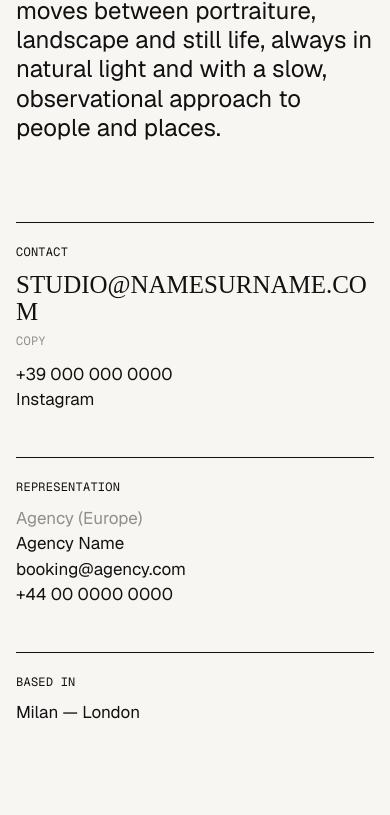
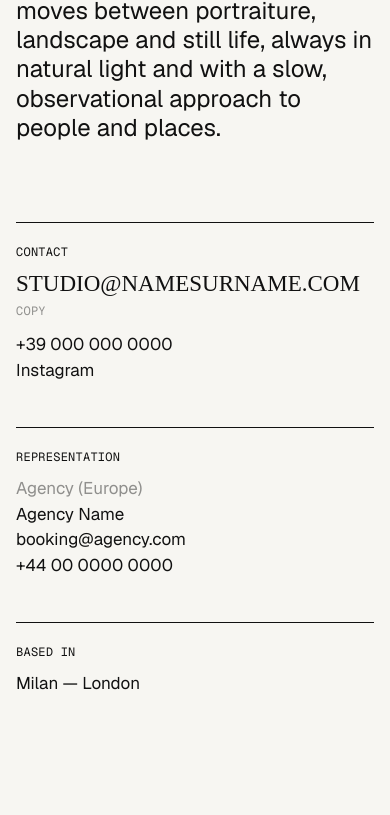
Before and after one commit to antoniooodev/photography-portfolio, a plain HTML site: page info.html in a window 390 px wide. Shown: the part 924-1739 px from the top of the page. Drawn offline with nearby package versions, Linux system fonts and the light colour scheme; a web font is replaced by a local one.

Commit message:
Fit the info page email to its column
Size the email address in JS so it fills its column on one line at any
length, instead of a fixed size that broke it mid-word on some screens,
and stack the info rows on tablets held upright where the column is
narrow.

```diff
--- a/css/style.css
+++ b/css/style.css
@@ -576,13 +576,15 @@ a:hover > .swap > span + span, .swap:hover > span + span { transform: none; }
   gap: 6px 16px;
   margin-bottom: 12px;
 }
+/* the font size is set in JS so the address fits its column on one line */
 .email .u {
   font-family: var(--font-display);
-  font-size: clamp(20px, 2.1vw, 36px);
+  font-size: 24px;
   line-height: 1.1;
   text-transform: uppercase;
-  overflow-wrap: anywhere;
+  white-space: nowrap;
 }
+.email .u.is-wrapping { white-space: normal; overflow-wrap: anywhere; }
 .copy { color: var(--muted); transition: color 0.2s ease; }
 .copy:hover { color: var(--fg); }
 
@@ -645,6 +647,11 @@ a:hover > .swap > span + span, .swap:hover > span + span { transform: none; }
   .row { grid-template-columns: 7em minmax(0, 1fr); }
 }
 
+/* tablets held upright: the text column is narrow, labels go above */
+@media (max-width: 900px) {
+  .row { grid-template-columns: minmax(0, 1fr); gap: 10px; }
+}
+
 @media (max-width: 700px), (max-height: 500px) and (orientation: landscape) {
   :root { --edge: 16px; --airy: 7vw; }
 
@@ -683,7 +690,6 @@ a:hover > .swap > span + span, .swap:hover > span + span { transform: none; }
   .about__content { padding: 0 var(--gutter) 100px; }
   .about__head { min-height: 0; padding: 40px 0 72px; gap: 20px; }
   .about__name { font-size: 19vw; }
-  .email .u { font-size: 6.4vw; }
   .about__bio { margin-bottom: 80px; }
   .row { grid-template-columns: minmax(0, 1fr); gap: 10px; padding-bottom: 44px; }
   .marquee { padding-bottom: 64px; }
@@ -700,7 +706,6 @@ a:hover > .swap > span + span, .swap:hover > span + span { transform: none; }
   .about { grid-template-columns: repeat(2, minmax(0, 1fr)); }
   .about__media { position: sticky; height: 100vh; height: 100svh; }
   .about__name { font-size: 9vw; }
-  .email .u { font-size: 3vw; }
   .lightbox img { max-height: calc(100vh - 110px); }
 }
 
--- a/js/main.js
+++ b/js/main.js
@@ -562,6 +562,7 @@
     var bio = el("p", { class: "about__bio" }, words);
 
     // Email with a copy button.
+    var emailLink = link("mailto:" + site.email, site.email);
     var copy = null;
     if (navigator.clipboard) {
       copy = el("button", { type: "button", class: "mono copy", text: "Copy" });
@@ -575,7 +576,7 @@
 
     var rows = [
       row("Contact", [
-        el("p", { class: "email" }, [link("mailto:" + site.email, site.email), copy]),
+        el("p", { class: "email" }, [emailLink, copy]),
         site.phone ? el("p", {}, [link("tel:" + site.phone.replace(/[^+\d]/g, ""), site.phone)]) : null,
         el("p", {}, [link(site.instagram, "Instagram", true)]),
       ]),
@@ -622,6 +623,21 @@
 
     app.appendChild(about);
     if (marquee) app.appendChild(marquee);
+
+    // Sizes the email to fill its column on one line, whatever its length;
+    // only an address too long even at the smallest size wraps.
+    function fitEmail() {
+      var room = emailLink.parentNode.clientWidth;
+      if (!room) return;
+      emailLink.classList.remove("is-wrapping");
+      emailLink.style.fontSize = "36px";
+      var size = Math.min(36, Math.floor(36 * room / emailLink.getBoundingClientRect().width * 0.98));
+      emailLink.style.fontSize = Math.max(size, 16) + "px";
+      emailLink.classList.toggle("is-wrapping", size < 16);
+    }
+    fitEmail();
+    if (document.fonts) document.fonts.ready.then(fitEmail);
+    window.addEventListener("resize", fitEmail);
 
     // Opening reveal of the portrait and the name.
     requestAnimationFrame(function () {
```
